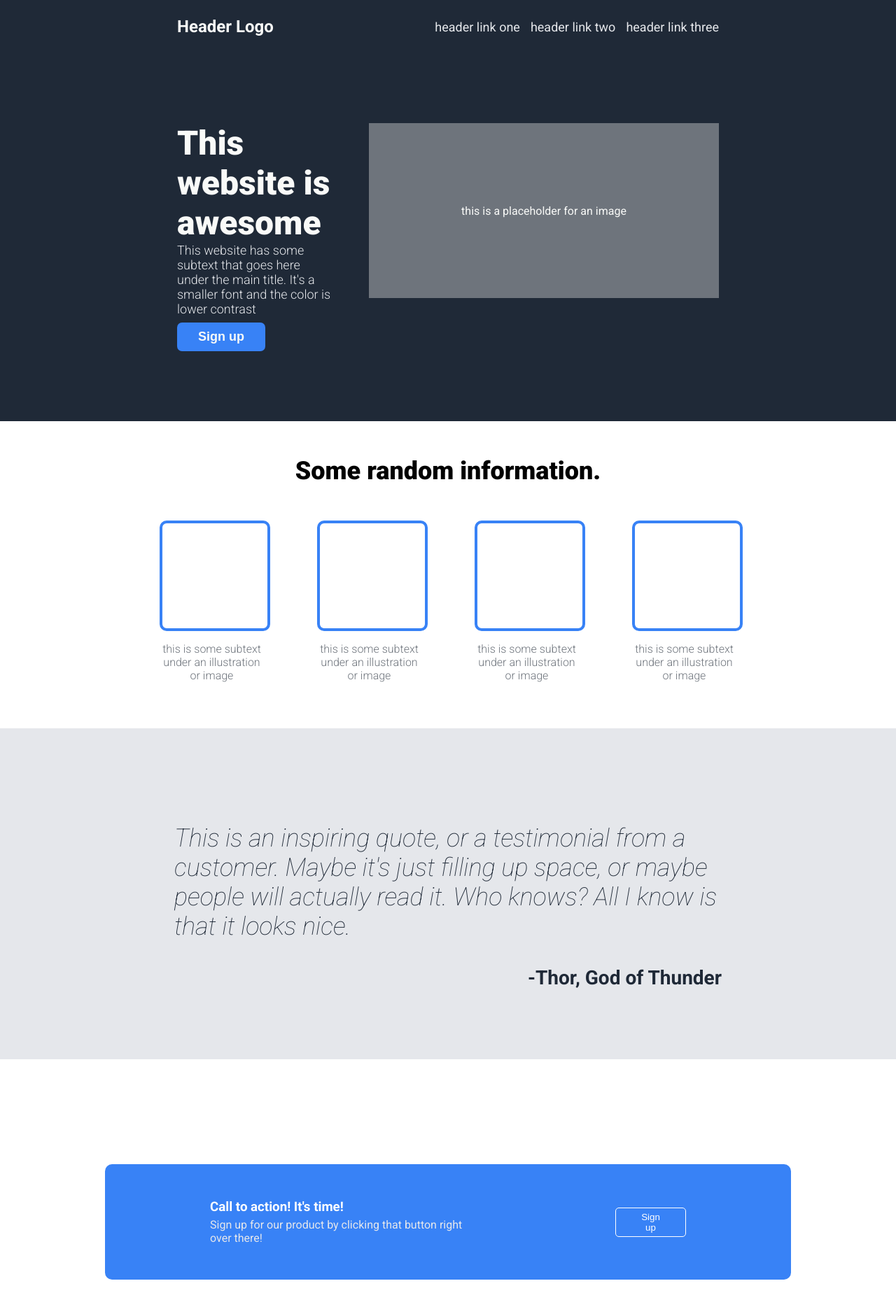
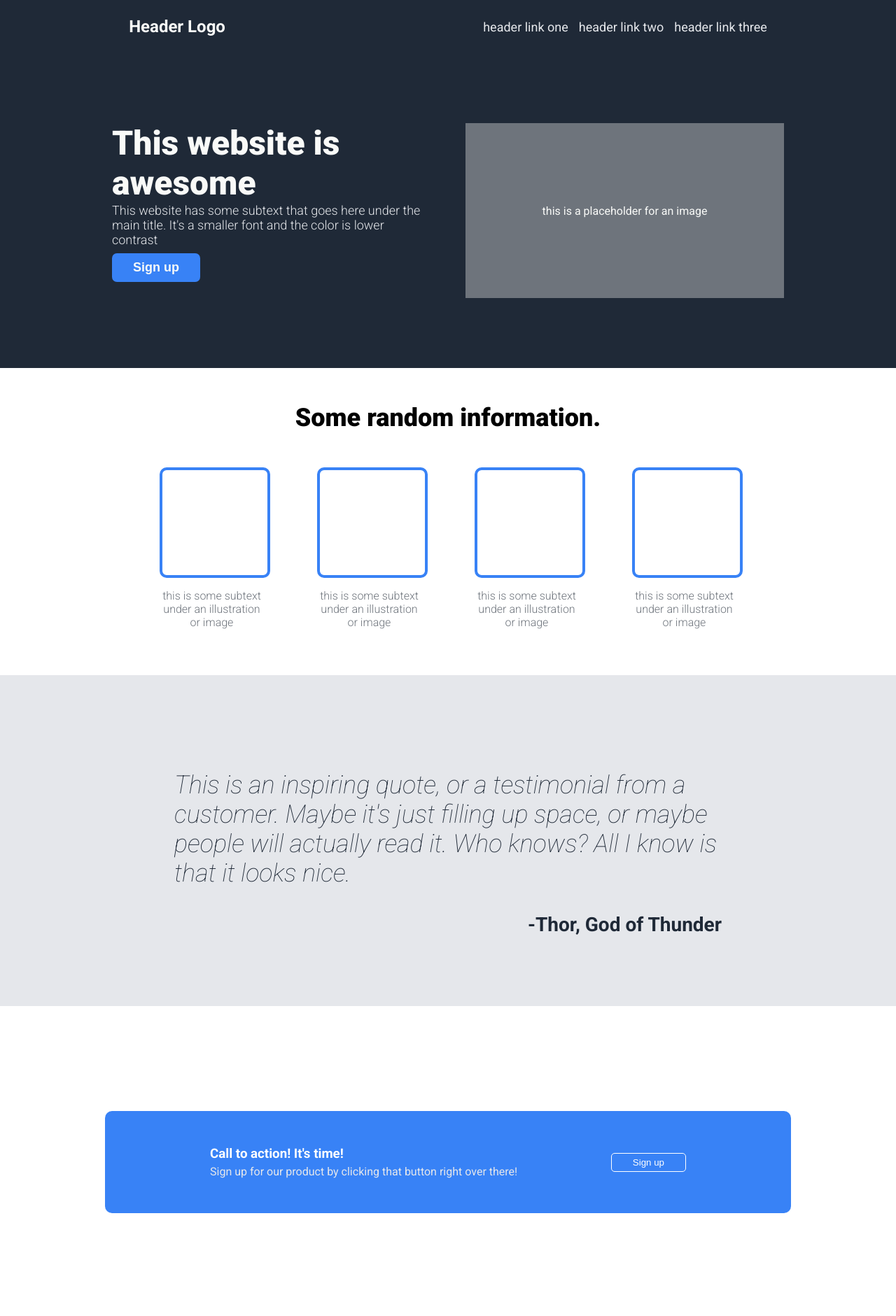
Before and after one commit to offen1ol/odin-landing-page, a plain HTML site: page index.html in a window 1280 px wide. Shown: the top 1881 px of the page at 70% size. Drawn offline with Linux system fonts and the light colour scheme.

Commit message:
Add flex-wrap to header, main, cards, and call-to-action

```diff
--- a/index.html
+++ b/index.html
@@ -8,12 +8,15 @@
     </head>
     <body>
         <header>
-            <h3 class="nav-logo">Header Logo</h3>
+            <!-- <div class="nav-content"> -->
+                <h3 class="nav-logo">Header Logo</h3>
                 <ul class="nav-links">
                     <li><a href="#">header link one</a></li>
                     <li><a href="#">header link two</a></li>
                     <li><a href="#">header link three</a></li>
                 </ul>
+            <!-- </div> -->
+
         </header>
         <main>
             <div class="hero-info">
--- a/style.css
+++ b/style.css
@@ -11,8 +11,9 @@ body {
 header {
     background-color: #1f2937;
     display: flex;
-    justify-content: space-between;
-    padding: 0 253px;
+    justify-content: space-around;
+    flex-wrap: wrap;
+    /* padding: 0 253px; */
 }
 
 .nav-logo {
@@ -41,14 +42,16 @@ a {
 main {
     background-color: #1f2937;
     color: #f9faf8;
-    padding: 100px 253px;
+    /* padding: 100px 253px; */
+    padding: 100px 0;
     display: flex;
     justify-content: center;
     gap: 50px;
+    flex-wrap: wrap;
 }
 
 .hero-info {
-    width: 500px;
+    width: 455px;
 }
 
 h1 {
@@ -77,7 +80,7 @@ main button {
 
 .hero-img-ph {
     height: 250px;
-    width: 500px;
+    width: 455px;
     background-color: #6e747c;
     display: flex;
     justify-content: center;
@@ -102,6 +105,7 @@ main button {
     display: flex;
     justify-content: center;
     gap: 75px;
+    flex-wrap: wrap;
 
 }
 
@@ -160,27 +164,31 @@ span {
     align-items: center;
 }
 
+.action-card {
+    background-color: #3882f6;
+    color: #fff;
+    width: 700px;
+    padding: 50px 150px;
+    border-radius: 10px;
+    display: flex;
+    justify-content: center;
+    align-items: center;
+    gap: 10px;
+    flex-wrap: wrap;
+}
+
+.action-info-container {
+    display: flex;
+    flex-direction: column;
+    margin-right: auto;
+}
+
 .action-container button {
     background-color: #3882f6;
     color: #fff;
     padding: 5px 30px;
     border: 1px solid #fff;
     border-radius: 5px;
-}
-
-.action-card {
-    background-color: #3882f6;
-    color: #fff;
-    padding: 50px 150px;
-    display: flex;
-    align-items: center;
-    gap: 200px;
-    border-radius: 10px;
-}
-
-.action-info-container {
-    display: flex;
-    flex-direction: column;
 }
 
 .action-info-container h3,
```
